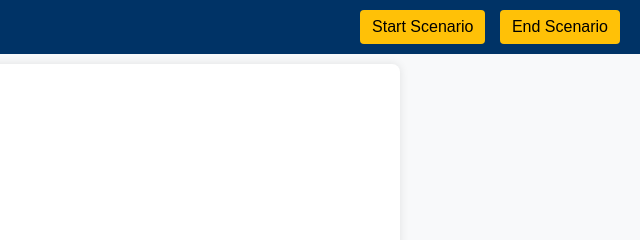
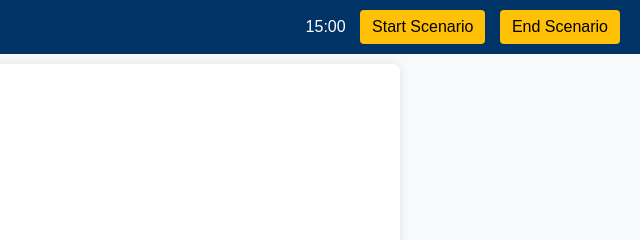
Before and after one commit to EMSCodeSim/NREMT-Skills, a website: page index.html in a window 1280 px wide. Shown: the top 240 px of the page, 640-1280 px from the left. Drawn offline with Linux system fonts and the light colour scheme; files that its build step writes are made by us from their sources.

Commit message:
Update index.html

```diff
--- a/index.html
+++ b/index.html
@@ -11,6 +11,7 @@
     <header id="header">
       <h1>🚑 EMS Code Sim</h1>
       <div class="controls">
+        <span id="timer">15:00</span>
         <button id="start-button">Start Scenario</button>
         <button id="end-button">End Scenario</button>
       </div>
```
